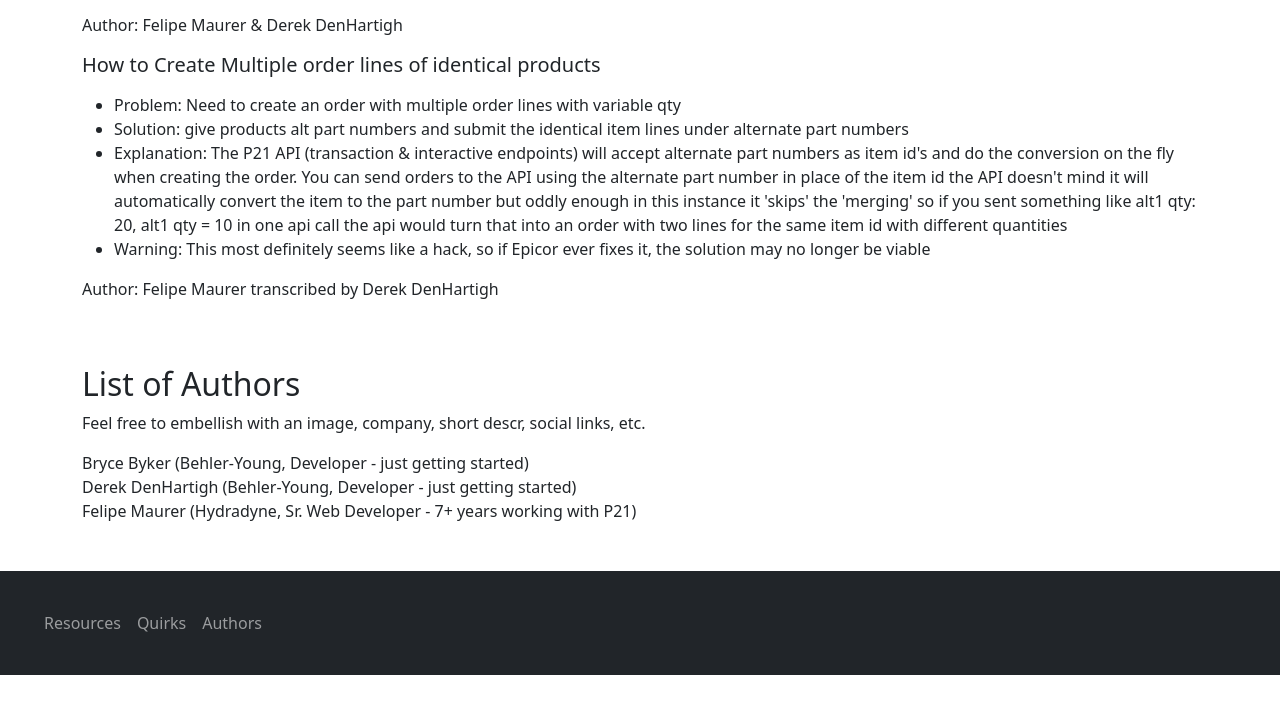
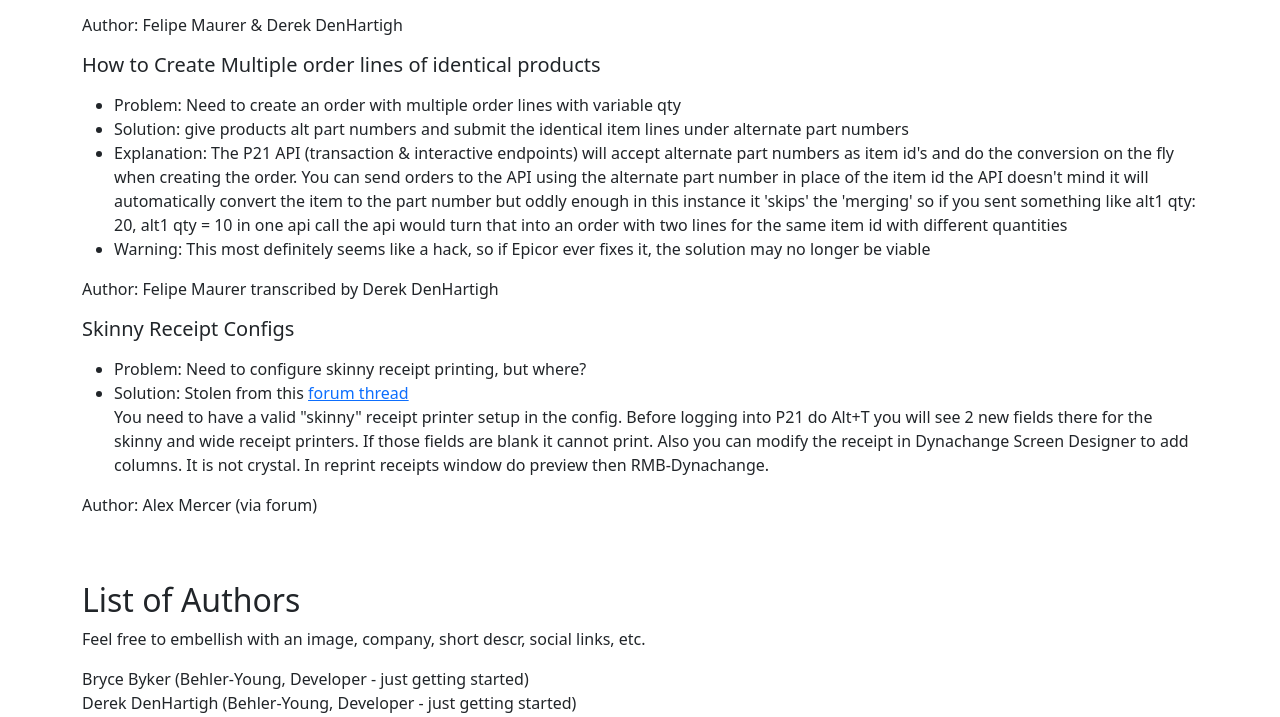
Before and after one commit to behler-young-insite/P21-Wiki, a plain HTML site: page index.html in a window 1280 px wide. Shown: the part 2000-2717 px from the top of the page. Before the commit the page ends 2675 px from the top, so only its background shows below. Drawn offline with nearby package versions, Linux system fonts and the light colour scheme.

Commit message:
added skinny reciept note

```diff
--- a/index.html
+++ b/index.html
@@ -93,6 +93,9 @@
 						<li class="nav-item">
 							<a class="nav-link" href="#create-muliple-order-lines-of-identical-products">How to Create Multiple order lines of identical products</a>
 						</li>
+						<li class="nav-item">
+							<a class="nav-link" href="#skinny-receipt-configs">Skinny Receipt Configs</a>
+						</li>
 					</ul>
 
 					<h5 id="api-slowness">Slow API Calls</h5>
@@ -149,6 +152,20 @@
 					<p>
 					Author: Felipe Maurer transcribed by Derek DenHartigh
 					</p>
+
+					<h5 id="skinny-receipt-configs">Skinny Receipt Configs</h5>
+					<p>
+						<ul>
+							<li>Problem: Need to configure skinny receipt printing, but where?</li>
+						 	<li>Solution: Stolen from this <a href="https://forums.p21ww.org/Topic196296-2.aspx">forum thread</a><br/>
+								You need to have a valid "skinny" receipt printer setup in the config.  Before logging into P21 do Alt+T you will see 2 new fields there for the skinny and wide receipt printers.  If those fields are blank it cannot print.
+								Also you can modify the receipt in Dynachange Screen Designer to add columns.  It is not crystal.  In reprint receipts window do preview then RMB-Dynachange.
+							</li>
+						</ul>
+					</p>
+					<p>
+					Author: Alex Mercer (via forum)
+					</p>
 				</div>
 				<div class="col-sm-8">
 					<h2 id="p21-wiki-authors" class="mt-5">List of Authors</h2>
```
